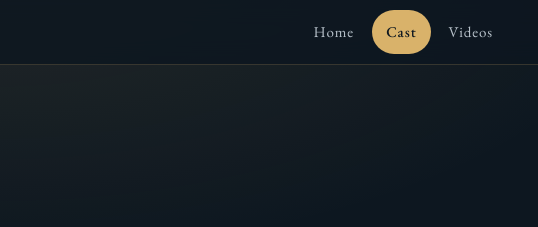
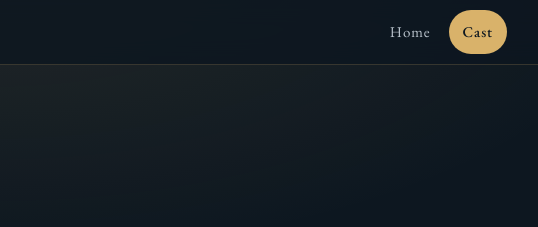
Before and after one commit to NealtheSeal128/Oddysey-website, a plain HTML site: page cast.html in a window 1280 px wide. Shown: the top 227 px of the page, 645-1183 px from the left. Drawn offline with nearby package versions, Linux system fonts and the light colour scheme.

Commit message:
videos -

```diff
--- a/cast.html
+++ b/cast.html
@@ -29,7 +29,6 @@
       <nav class="site-nav" id="primary-nav" aria-label="Primary">
         <a href="index.html">Home</a>
         <a href="cast.html" aria-current="page">Cast</a>
-        <a href="videos.html">Videos</a>
       </nav>
     </div>
   </header>
```
